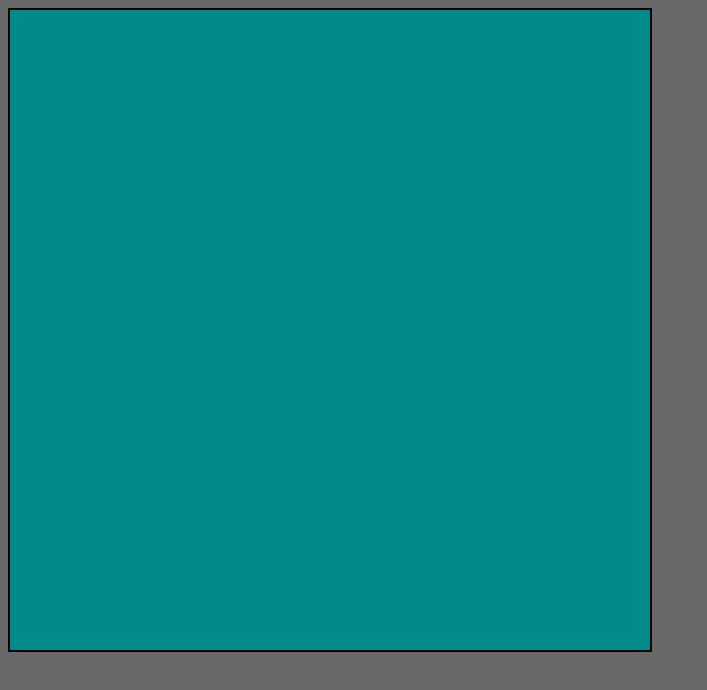
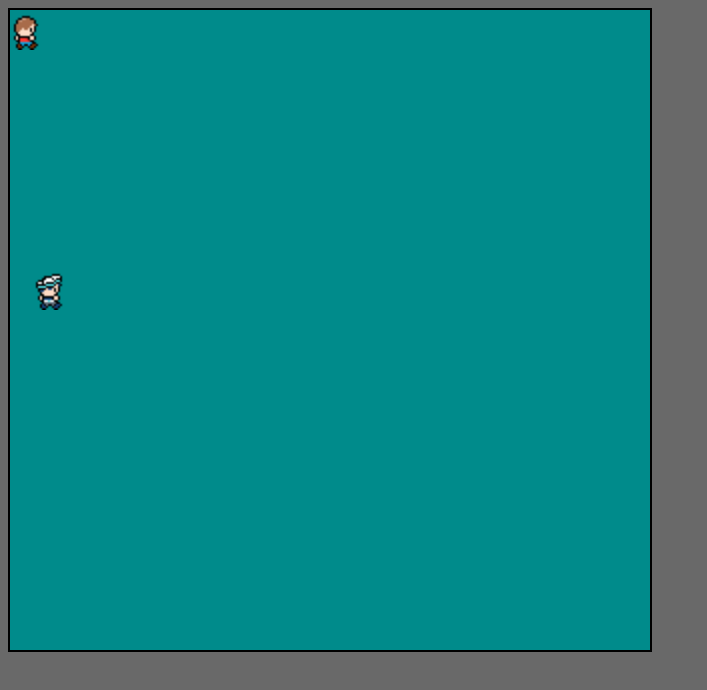
Before and after one commit to JonLundby/game-with-simple-enemy, a plain HTML site: page index.html in a window 1280 px wide. Shown: the whole page, without its empty margins (0-707 px from the left). Drawn offline with Linux system fonts and the light colour scheme; the site is published under a folder, as on GitHub Pages, so addresses that start at the root find nothing.

Commit message:
failed to load resource fix

```diff
--- a/style.css
+++ b/style.css
@@ -4,7 +4,7 @@ body {
 }
 
 #gamefield {
-    background-color:darkcyan;
+    background-color: darkcyan;
     height: 640px;
     width: 640px;
     border: 2px solid black;
@@ -12,7 +12,7 @@ body {
 
 #player {
     position: absolute;
-    background-image: url("/Characters/Characters/Character\ 1.png");
+    background-image: url("./Characters/Characters/Character\ 1.png");
     background-size: 400% 400%;
     background-position: 300% 100%; /*disse kan manipuleres for a lave animationer*/
     height: 40px;
@@ -22,7 +22,7 @@ body {
 
 #enemy {
     position: absolute;
-    background-image: url("/Characters/Characters/Character\ 9.png");
+    background-image: url("./Characters/Characters/Character\ 9.png");
     background-size: 400% 400%;
     background-position: 300% 100%; /*disse kan manipuleres for a lave animationer*/
     height: 40px;
```
